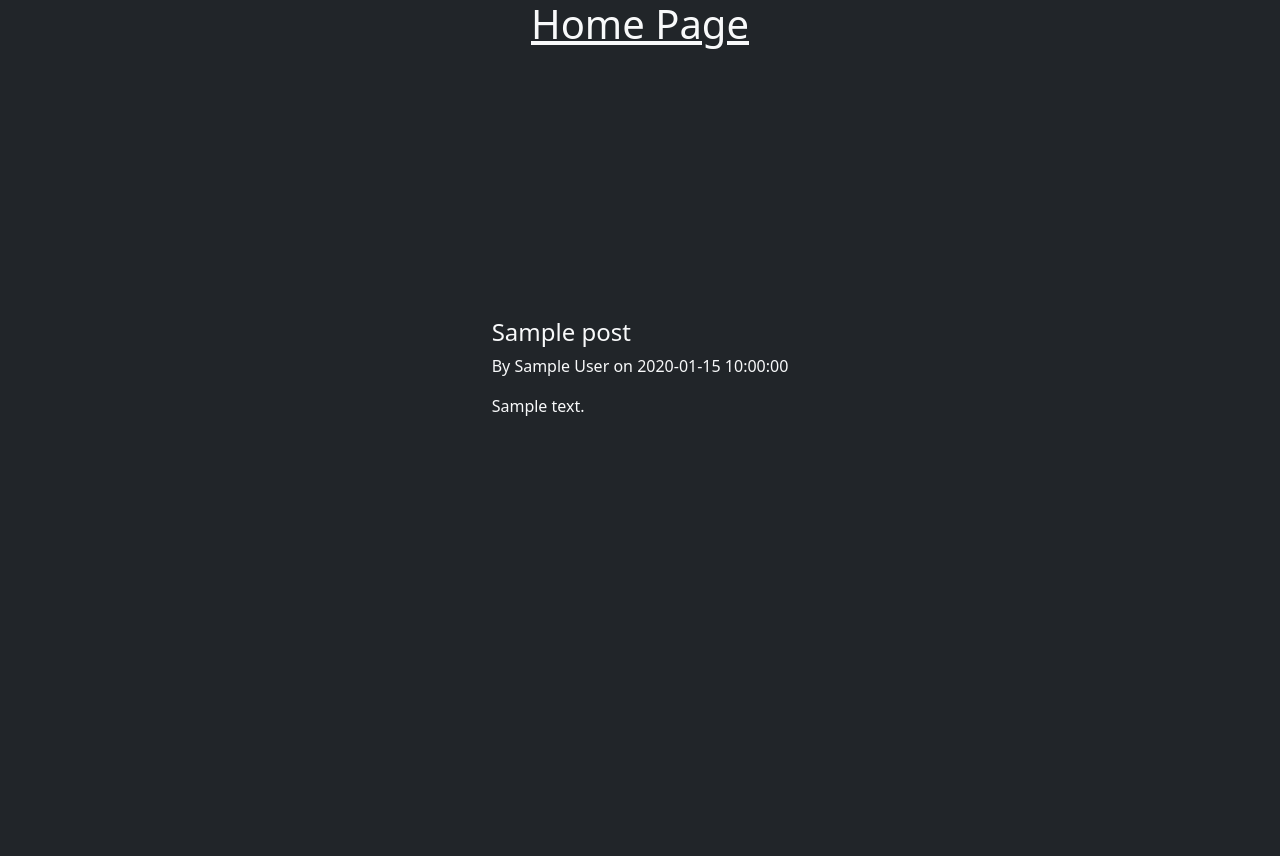
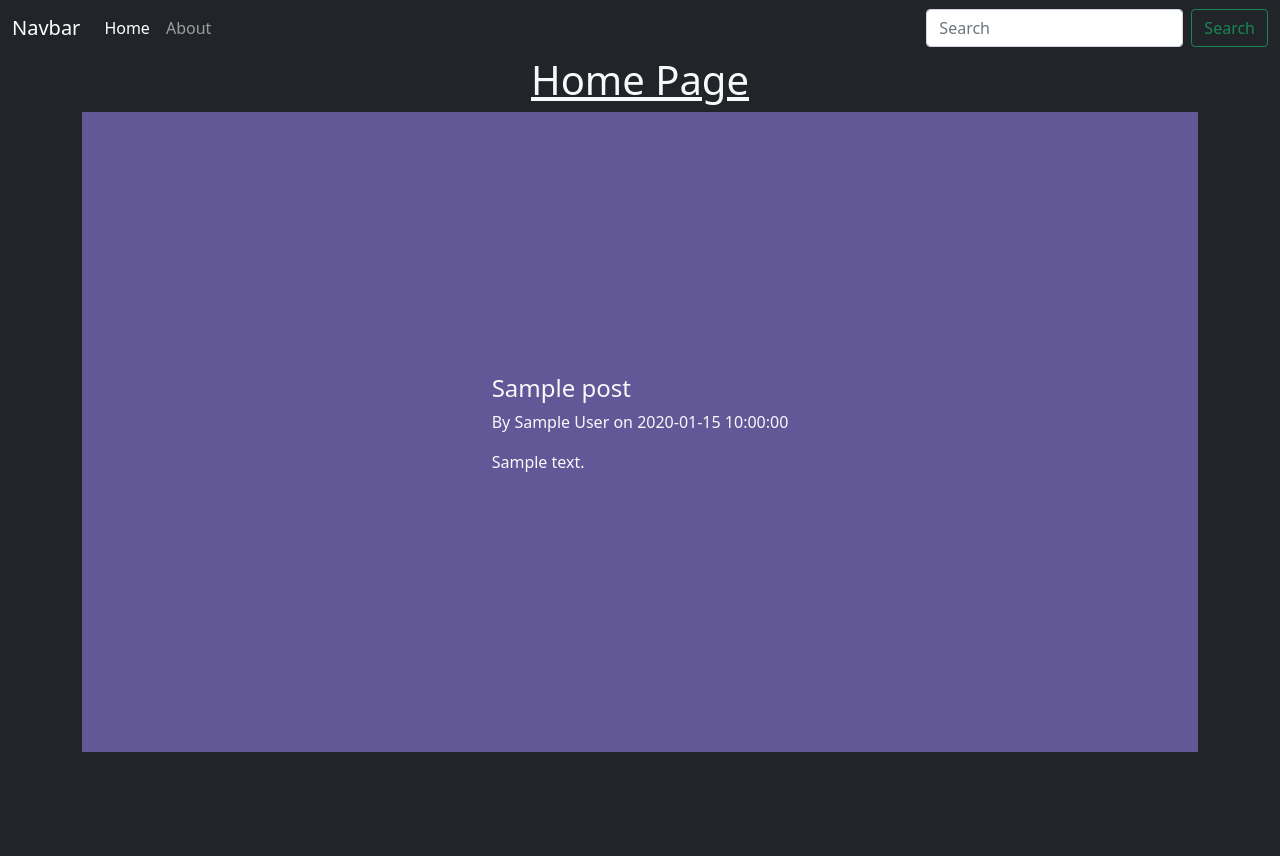
Before and after one commit to shashidev091/learnToRockPython, a Python web app: template flask/templates/home.html in a window 1280 px wide. Before the commit the page ends 416 px from the top, so only its background shows below. Run offline with Jinja, Linux system fonts and the light colour scheme; the template is opened without the code that fills it: most values are stand-ins (such as "Sample title", 1, 10 or a date in 2020).

Commit message:
Added navbar

```diff
--- a/flask/templates/layout.html
+++ b/flask/templates/layout.html
@@ -23,11 +23,34 @@
         }
         .home-content {
             height: 80vh;
+            background: #625797;
         }
     </style>
 </head>
 <body class="bg-dark text-light">
-<div class="layout-container">
+<nav class="navbar navbar-expand-lg navbar-dark bg-dark">
+  <div class="container-fluid">
+    <a class="navbar-brand" href="#">Navbar</a>
+    <button class="navbar-toggler" type="button" data-bs-toggle="collapse" data-bs-target="#navbarTogglerDemo02" aria-controls="navbarTogglerDemo02" aria-expanded="false" aria-label="Toggle navigation">
+      <span class="navbar-toggler-icon"></span>
+    </button>
+    <div class="collapse navbar-collapse" id="navbarTogglerDemo02">
+      <ul class="navbar-nav me-auto mb-2 mb-lg-0">
+        <li class="nav-item">
+          <a class="nav-link active" aria-current="page" href="/home">Home</a>
+        </li>
+        <li class="nav-item">
+          <a class="nav-link" href="/about_page">About</a>
+        </li>
+      </ul>
+      <form class="d-flex">
+        <input class="form-control me-2" type="search" placeholder="Search" aria-label="Search">
+        <button class="btn btn-outline-success" type="submit">Search</button>
+      </form>
+    </div>
+  </div>
+</nav>
+<div class="container layout-container">
     {% block content %}{% endblock %}
 </div>
 <!-- Optional JavaScript; choose one of the two! -->
```
